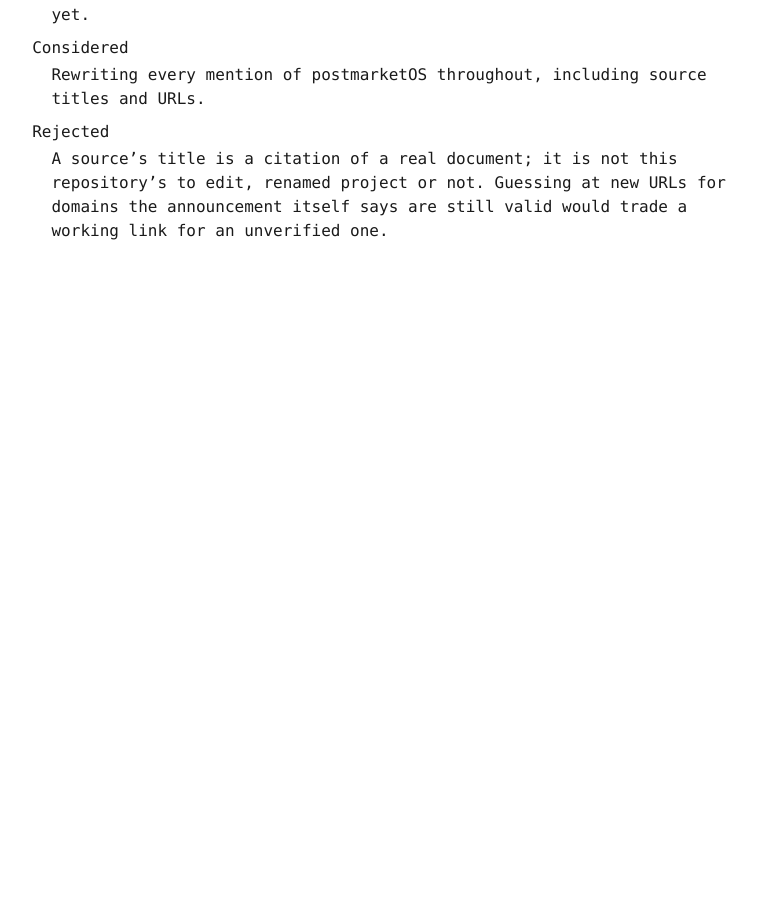
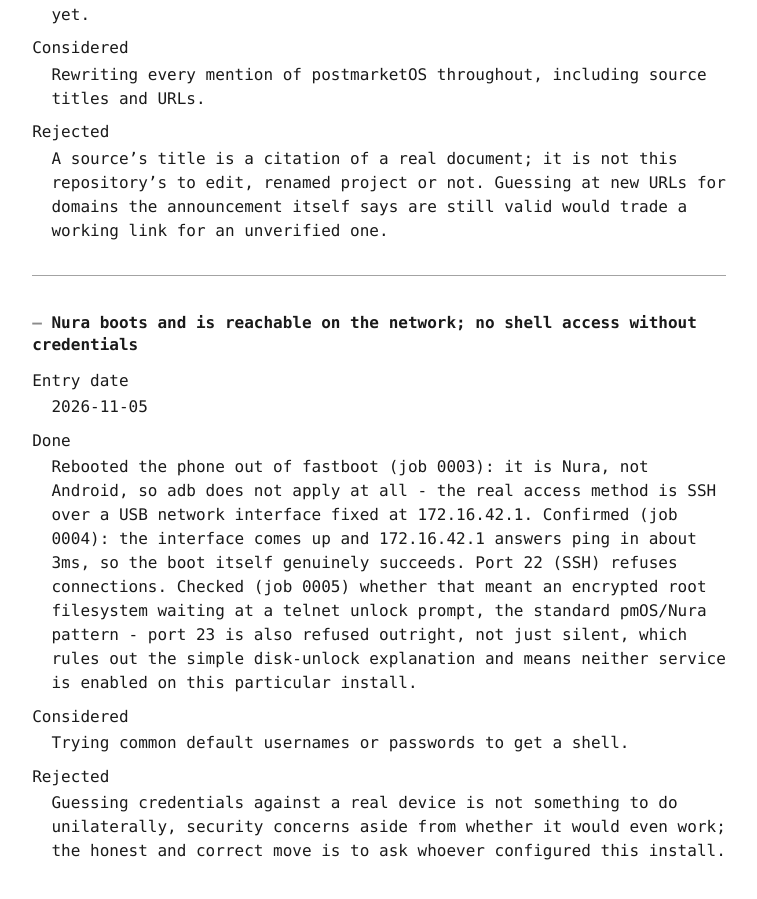
Before and after one commit to linux-phone-oco/docs, a Jekyll site: the page built from docs/session_log.md, in a window 1280 px wide and 900 px high, scrolled down 1992 px. Shown: the whole window, without its empty margins (261-1018 px from the left). Built offline with Jekyll 4.4.1, drawn with Linux system fonts in a browser that asks for light colours; our own code applies the rules of GitHub Pages for plain Markdown files; before the commit the page ends 2351 px from its top, so only the background shows below that.

Commit message:
feat(data): Nura boots and is reachable; no shell access without credentials (#6)
Five real jobs against the physical device this session: a USB probe, fastboot getvar all, a boot-out-of-fastboot that revealed adb does not apply to Nura, a network probe confirming it boots and answers ping, and a telnet probe ruling out the simple disk-unlock explanation. The honest stopping point: credentials for the existing install are needed, and guessing them is not something to do unilaterally.

Co-authored-by: grenudi <17498075+grenudi@users.noreply.github.com>

```diff
--- a/data/session_log.json
+++ b/data/session_log.json
@@ -1,3 +1,4 @@
 {"id":"docs-repo-created","entry_date":"2026-11-04","title":"The docs repo: schema, style, and an honest first seed of what is actually known","done":"Created linux-phone-oco/docs from text-as-data-template. Schema: devices, components, support_status (the matrix), device_sources, plus the template's backlog/session_log/sources. Adopted software-engineering-canon's RFC-like Jekyll theme verbatim (monospace, uniform heading size, definition-list field/value rendering, 72-character width) rather than inventing a new one, since it already does exactly what was asked for and is proven. Seeded one device (xiaomi-surya) and 19 components with status, citing only what was actually confirmed by search earlier in the session; everything not confirmed is marked unknown rather than guessed.","considered":"Reusing ideal-project-playbook's concepts/relations schema for this too.","rejected":"Concepts/relations model general, reusable PRINCIPLES with their relationships; a hardware support matrix is a different shape (a fact about one device and one component, not a principle), and forcing it into that model would be more awkward than a purpose-built pair of tables."}
 {"id":"first-fastboot-probe","entry_date":"2026-11-05","title":"The phone, for real: bootloader unlocked, product confirmed, two jobs run end to end","done":"Ran the first two real jobs through lab-agent against the physical device: a read-only USB probe (0001, phone not connected at the time) and fastboot getvar all (0002, phone connected). Confirmed for real: product=surya (matches the docs repo's device id), unlocked=yes, kernel=uefi, secure=yes, serial fcbd04b4, and the full stock Android partition layout. Cross-checked against upstream: this device migrated from per-device pmaports packages to the generic qcom-sm7150 port (U-Boot + systemd-boot + EFI, March 2025), which changes the install/partition steps from the older device-specific instructions - U-Boot goes to boot, the pmOS boot image to cache, the rootfs to userdata.","considered":"Attempting a fastboot boot or flash as part of this same session.","rejected":"The user mentioned the device already has something called 'nuria' installed or flashed, which does not match any term found in the sm7150-mainline/postmarketOS sources searched; flashing or booting anything before that is understood risks overwriting or being inconsistent with whatever is actually there."}
 {"id":"nura-rename","entry_date":"2026-11-05","title":"The distro is Nura now: postmarketOS renamed in September","done":"Verified via search (the project's own governance document pmcr 0003, endoflife.date, and independent coverage in several languages): postmarketOS officially renamed to Nura on 2026-09-27, a post-cutoff event. Updated this repo's own prose (devices.notes, two support_status.notes) to say Nura, formerly postmarketOS, on first mention. Left untouched: source titles (they quote real external documents, written before the rename, under their real titles), and tool/package names (pmaports, pmbootstrap, the postmarketos.org and gitlab.postmarketos.org domains) - the rename announcement itself says those stay as-is while the transition completes, so rewriting them would be guessing at URLs and package names that may not have moved yet.","considered":"Rewriting every mention of postmarketOS throughout, including source titles and URLs.","rejected":"A source's title is a citation of a real document; it is not this repository's to edit, renamed project or not. Guessing at new URLs for domains the announcement itself says are still valid would trade a working link for an unverified one."}
+{"id":"boot-confirmed-no-shell-yet","entry_date":"2026-11-05","title":"Nura boots and is reachable on the network; no shell access without credentials","done":"Rebooted the phone out of fastboot (job 0003): it is Nura, not Android, so adb does not apply at all - the real access method is SSH over a USB network interface fixed at 172.16.42.1. Confirmed (job 0004): the interface comes up and 172.16.42.1 answers ping in about 3ms, so the boot itself genuinely succeeds. Port 22 (SSH) refuses connections. Checked (job 0005) whether that meant an encrypted root filesystem waiting at a telnet unlock prompt, the standard pmOS/Nura pattern - port 23 is also refused outright, not just silent, which rules out the simple disk-unlock explanation and means neither service is enabled on this particular install.","considered":"Trying common default usernames or passwords to get a shell.","rejected":"Guessing credentials against a real device is not something to do unilaterally, security concerns aside from whether it would even work; the honest and correct move is to ask whoever configured this install."}
--- a/docs/session_log.md
+++ b/docs/session_log.md
@@ -52,3 +52,21 @@ Considered
 
 Rejected
 : A source's title is a citation of a real document; it is not this repository's to edit, renamed project or not. Guessing at new URLs for domains the announcement itself says are still valid would trade a working link for an unverified one.
+
+---
+
+
+<a id="boot-confirmed-no-shell-yet"></a>
+### Nura boots and is reachable on the network; no shell access without credentials
+
+Entry date
+: 2026-11-05
+
+Done
+: Rebooted the phone out of fastboot (job 0003): it is Nura, not Android, so adb does not apply at all - the real access method is SSH over a USB network interface fixed at 172.16.42.1. Confirmed (job 0004): the interface comes up and 172.16.42.1 answers ping in about 3ms, so the boot itself genuinely succeeds. Port 22 (SSH) refuses connections. Checked (job 0005) whether that meant an encrypted root filesystem waiting at a telnet unlock prompt, the standard pmOS/Nura pattern - port 23 is also refused outright, not just silent, which rules out the simple disk-unlock explanation and means neither service is enabled on this particular install.
+
+Considered
+: Trying common default usernames or passwords to get a shell.
+
+Rejected
+: Guessing credentials against a real device is not something to do unilaterally, security concerns aside from whether it would even work; the honest and correct move is to ask whoever configured this install.
```
Also changed, not shown: docs/index.md (+1 -1 lines).
